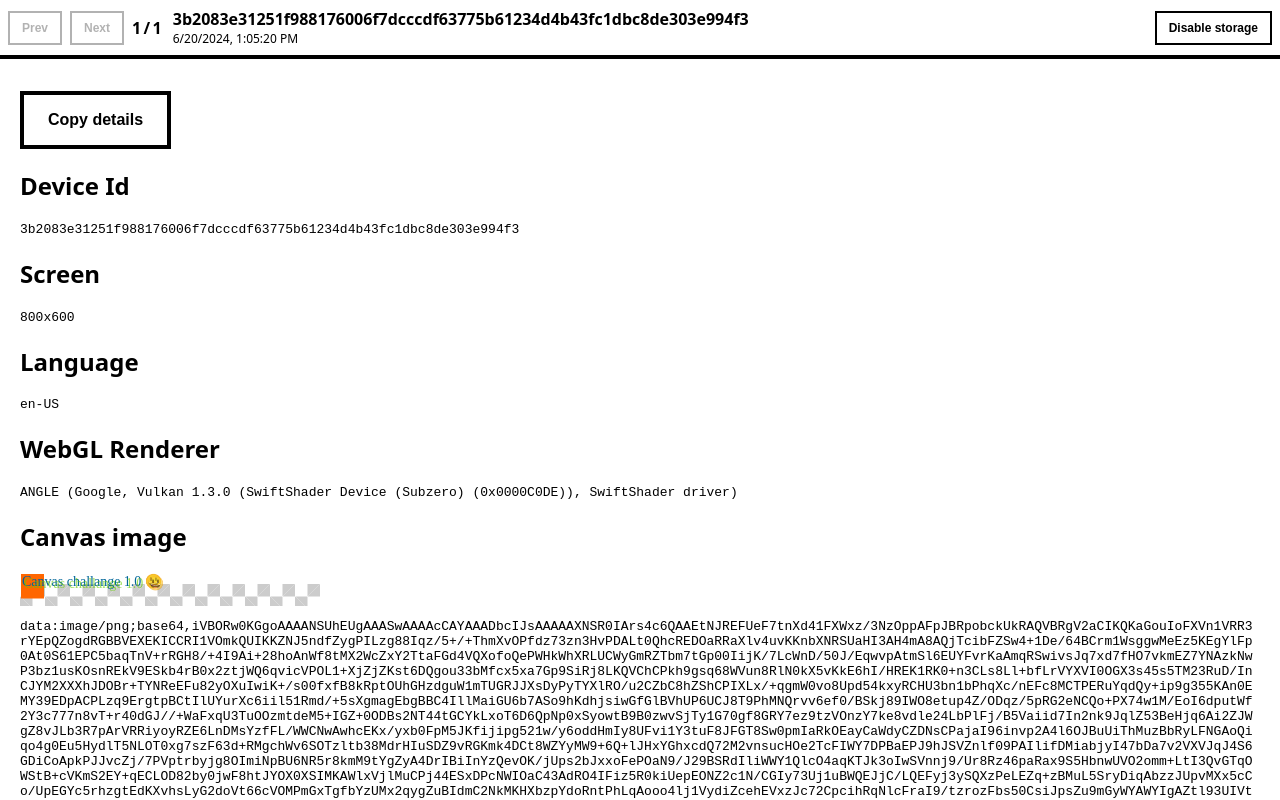
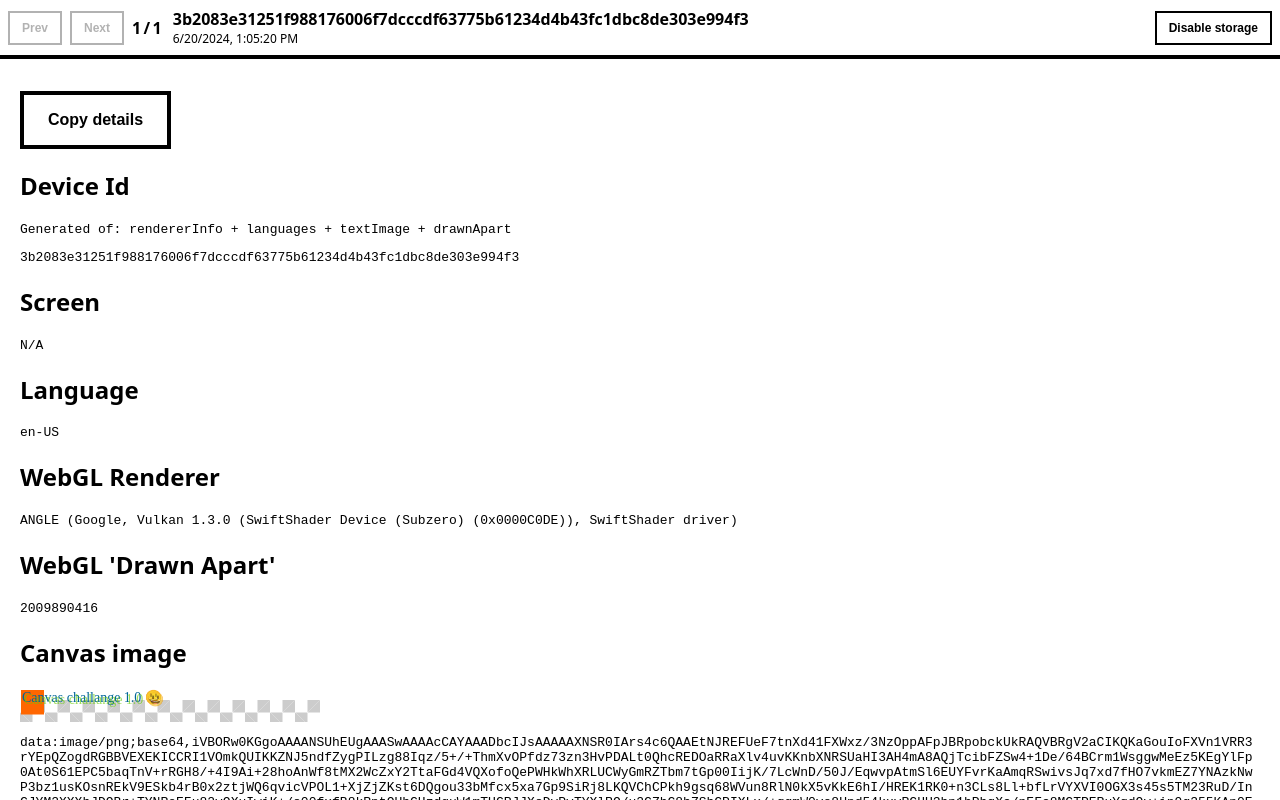
Before and after one commit to dannystyleart/client-info-rendering, a React (Create React App) app: page / in a window 1280 px wide. Both pictures are taken after a click on the button "Enable Storage". Built offline with nearby package versions, Linux system fonts and the light colour scheme.

Commit message:
Replace screen factor with drawn apart factor.
This replaces the screen size factor ( known for changing according to the screen the window displayed at )
Prepares record detail display to handle possibly missing factor values.

```diff
--- a/src/App.tsx
+++ b/src/App.tsx
@@ -24,10 +24,10 @@ export default function App() {
           timestamp: Date.now(),
           deviceId: fingerprint,
           rendererInfo: components.webgl.renderer,
-          screenSize: [components.screen.width, components.screen.height].join('x'),
           languages: components.languages.join(','),
-          textImage: components.canvas + ''
-        }
+          textImage: components.canvas + '',
+          drawnApart: components.drawnApart + ''
+        };
 
         setCurrentRecord(record);
       });
--- a/src/history/history.types.ts
+++ b/src/history/history.types.ts
@@ -4,7 +4,8 @@ export type HistoryRecord = {
     textImage: string;
     rendererInfo: string;
     languages: string;
-    screenSize: string;
+    screenSize?: string;
+    drawnApart?: string;
 }
 
 export type HistoryContextType = {
--- a/src/record-page/record-page.component.tsx
+++ b/src/record-page/record-page.component.tsx
@@ -20,6 +20,12 @@ export const RecordPage = () => {
         window.alert('Copied!')
     }, [currentRecord])
 
+    const factorNames = useMemo(()=>{
+        if(!currentRecord) return null;
+
+        return Object.keys(currentRecord).filter((key)=>!['timestamp', 'deviceId'].includes(key)).join(' + ');
+    },[currentRecord])
+
     return (
         <>
             <RecordPageHeader currentRecord={currentRecord} />
@@ -31,7 +37,9 @@ export const RecordPage = () => {
 
                 <section>
                     <h2>Device Id</h2>
-
+                    <RecordDetail>
+                        Generated of: {factorNames}
+                    </RecordDetail>
                     <RecordDetail>
                         {currentRecord?.deviceId || 'N/A'}
                     </RecordDetail>
@@ -59,6 +67,13 @@ export const RecordPage = () => {
                 </section>
 
                 <section>
+                    <h2>WebGL 'Drawn Apart'</h2>
+                    <RecordDetail>
+                        {currentRecord?.drawnApart || 'N/A'}
+                    </RecordDetail>
+                </section>
+
+                <section>
                     <h2>Canvas image</h2>
                     <RecordDetailImage src={currentRecord?.textImage} />
                     <RecordDetail>
```
